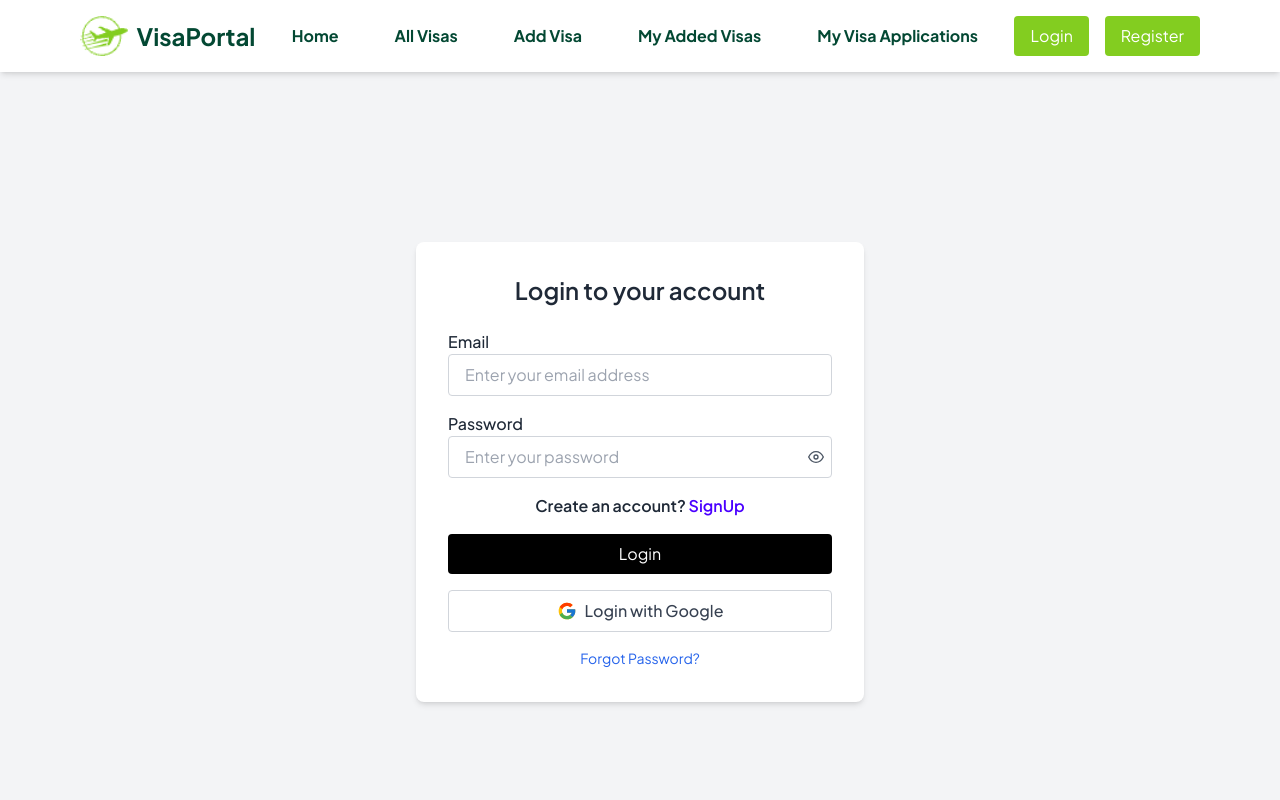
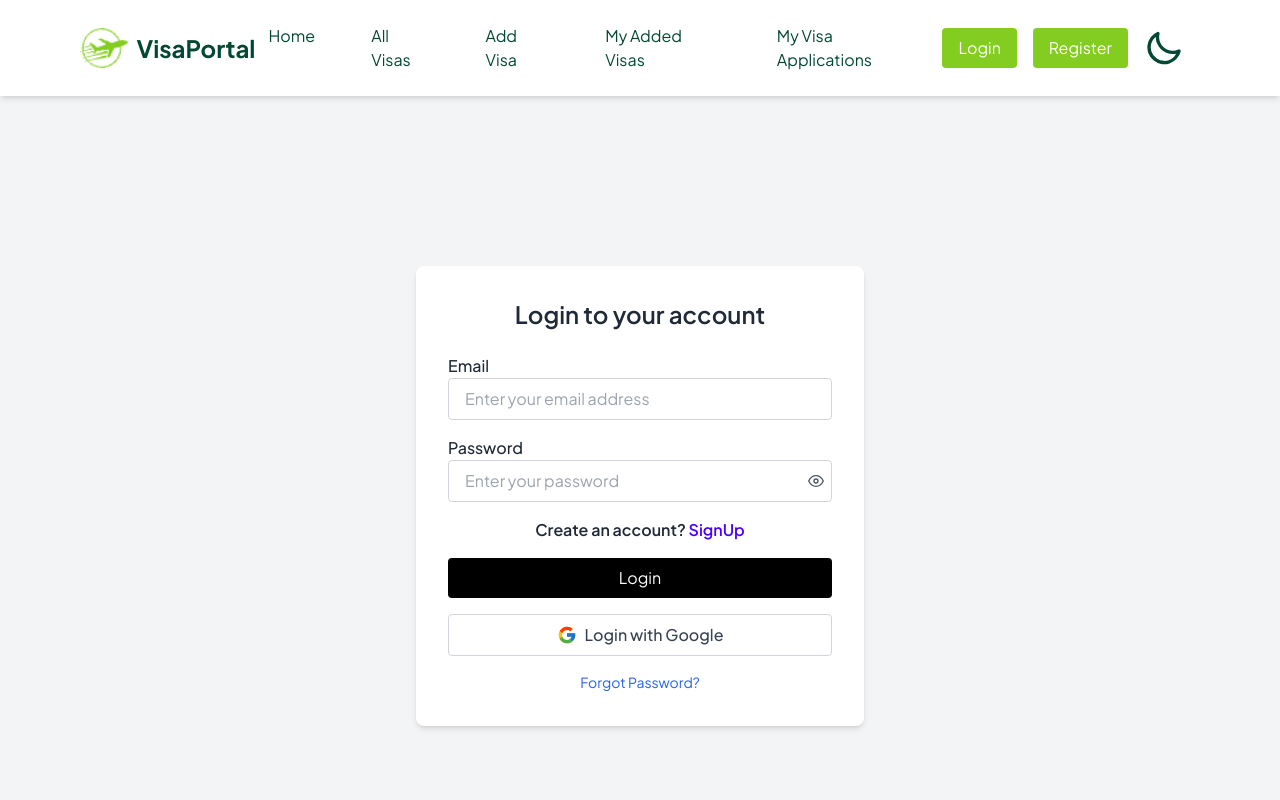
Before and after one commit to Crypt06545/RouteX-client, a React (Vite) app: page /login in a window 1280 px wide. Shown: the top 800 px of the page. Built offline with nearby package versions, Linux system fonts and the light colour scheme; no server answers.

Commit message:
add dark & light mode using cotext api

```diff
--- a/index.html
+++ b/index.html
@@ -1,5 +1,5 @@
 <!DOCTYPE html>
-<html data-theme="light" lang="en">
+<html lang="en">
   <head>
     <meta charset="UTF-8" />
     <link rel="icon" type="image/svg+xml" href="/vite.svg" />
--- a/src/components/Footer.jsx
+++ b/src/components/Footer.jsx
@@ -100,7 +100,7 @@
             Corporate business typically refers to large-scale enterprises or
             organizations.
           </p>
-          <div className="flex">
+          <div className={`flex`}>
             <input
               type="email"
               placeholder="Enter Email"
--- a/src/components/Navbar.jsx
+++ b/src/components/Navbar.jsx
@@ -1,13 +1,14 @@
-import React, { useState, useContext } from "react";
+import React, { useState, useContext, useEffect } from "react";
 import { NavLink, useNavigate } from "react-router-dom";
 import { FaBars, FaTimes } from "react-icons/fa";
 import logo from "../assets/Hlogo.png";
 import { AuthContext } from "../provider/AuthProvider";
-
+import ToggleTheme from "./ToggleTheme";
+import { ThemeContext } from "../provider/ThemeProvider";
 const Navbar = () => {
+  const { theme } = useContext(ThemeContext);
   const [isOpen, setIsOpen] = useState(false);
   const { user, logOut } = useContext(AuthContext);
-
   const navigate = useNavigate();
   const toggleMenu = () => setIsOpen(!isOpen);
 
@@ -15,13 +16,24 @@
     user?.photoURL ||
     "https://static-00.iconduck.com/assets.00/profile-default-icon-2048x2045-u3j7s5nj.png";
   const userName =
-    user?.displayName || (user?.email ? user.email.split("@")[0] : "Unknown User");
+    user?.displayName ||
+    (user?.email ? user.email.split("@")[0] : "Unknown User");
 
   return (
-    <nav className="bg-white px-6 md:px-20 py-4 flex justify-between items-center shadow-md w-full">
+    <nav
+      className={`${
+        theme === "dark" ? "bg-gray-800 text-white" : "bg-white text-[#034833]"
+      } px-6 md:px-20 py-4 flex justify-between items-center shadow-md w-full`}
+    >
       <div className="flex items-center gap-2">
         <img src={logo} alt="logo" className="h-10" />
-        <div className="text-2xl font-bold text-[#034833]">VisaPortal</div>
+        <div
+          className={`${
+            theme === "dark" ? "text-white" : "text-[#034833]"
+          } text-2xl font-bold`}
+        >
+          VisaPortal
+        </div>
       </div>
 
       <div className="hidden lg:flex space-x-6">
@@ -30,7 +42,9 @@
           className={({ isActive }) =>
             isActive
               ? "font-bold rounded-full bg-[#83CD20] text-white px-4 py-2"
-              : "font-bold text-[#034833] hover:text-[#83CD20] px-4 py-2"
+              : `${
+                  theme === "dark" ? "text-white" : "text-[#034833]"
+                } hover:text-[#83CD20] px-4 py-2`
           }
         >
           Home
@@ -40,7 +54,9 @@
           className={({ isActive }) =>
             isActive
               ? "font-bold rounded-full bg-[#83CD20] text-white px-4 py-2"
-              : "font-bold text-[#034833] hover:text-[#83CD20] px-4 py-2"
+              : `${
+                  theme === "dark" ? "text-white" : "text-[#034833]"
+                } hover:text-[#83CD20] px-4 py-2`
           }
         >
           All Visas
@@ -50,7 +66,9 @@
           className={({ isActive }) =>
             isActive
               ? "font-bold rounded-full bg-[#83CD20] text-white px-4 py-2"
-              : "font-bold text-[#034833] hover:text-[#83CD20] px-4 py-2"
+              : `${
+                  theme === "dark" ? "text-white" : "text-[#034833]"
+                } hover:text-[#83CD20] px-4 py-2`
           }
         >
           Add Visa
@@ -60,7 +78,9 @@
           className={({ isActive }) =>
             isActive
               ? "font-bold rounded-full bg-[#83CD20] text-white px-4 py-2"
-              : "font-bold text-[#034833] hover:text-[#83CD20] px-4 py-2"
+              : `${
+                  theme === "dark" ? "text-white" : "text-[#034833]"
+                } hover:text-[#83CD20] px-4 py-2`
           }
         >
           My Added Visas
@@ -70,7 +90,9 @@
           className={({ isActive }) =>
             isActive
               ? "font-bold rounded-full bg-[#83CD20] text-white px-4 py-2"
-              : "font-bold text-[#034833] hover:text-[#83CD20] px-4 py-2"
+              : `${
+                  theme === "dark" ? "text-white" : "text-[#034833]"
+                } hover:text-[#83CD20] px-4 py-2`
           }
         >
           My Visa Applications
@@ -199,6 +221,11 @@
           </>
         )}
       </div>
+
+      {/* Dark/Light Mode Button */}
+      <div>
+        <ToggleTheme />
+      </div>
     </nav>
   );
 };
--- /dev/null
+++ b/src/components/ToggleTheme.jsx
@@ -0,0 +1,35 @@
+import React, { useContext } from "react";
+import { ThemeContext } from "../provider/ThemeProvider"; // import theme context
+
+const ToggleTheme = () => {
+  const { theme, toggleTheme } = useContext(ThemeContext); // access theme context
+
+  return (
+    <button
+      onClick={toggleTheme}
+      className="flex items-center px-4 py-2 "
+    >
+      {/* Sun Icon for Light Mode */}
+      {theme === "dark" ? (
+        <svg
+          className="swap-on text-yellow-500 h-10 w-10 fill-current"
+          xmlns="http://www.w3.org/2000/svg"
+          viewBox="0 0 24 24"
+        >
+          <path d="M5.64,17l-.71.71a1,1,0,0,0,0,1.41,1,1,0,0,0,1.41,0l.71-.71A1,1,0,0,0,5.64,17ZM5,12a1,1,0,0,0-1-1H3a1,1,0,0,0,0,2H4A1,1,0,0,0,5,12Zm7-7a1,1,0,0,0,1-1V3a1,1,0,0,0-2,0V4A1,1,0,0,0,12,5ZM5.64,7.05a1,1,0,0,0,.7.29,1,1,0,0,0,.71-.29,1,1,0,0,0,0-1.41l-.71-.71A1,1,0,0,0,4.93,6.34Zm12,.29a1,1,0,0,0,.7-.29l.71-.71a1,1,0,1,0-1.41-1.41L17,5.64a1,1,0,0,0,0,1.41A1,1,0,0,0,17.66,7.34ZM21,11H20a1,1,0,0,0,0,2h1a1,1,0,0,0,0-2Zm-9,8a1,1,0,0,0-1,1v1a1,1,0,0,0,2,0V20A1,1,0,0,0,12,19ZM18.36,17A1,1,0,0,0,17,18.36l.71.71a1,1,0,0,0,1.41,0,1,1,0,0,0,0-1.41ZM12,6.5A5.5,5.5,0,1,0,17.5,12,5.51,5.51,0,0,0,12,6.5Zm0,9A3.5,3.5,0,1,1,15.5,12,3.5,3.5,0,0,1,12,15.5Z" />
+        </svg>
+      ) : (
+        // Moon Icon for Dark Mode
+        <svg
+          className="swap-off h-10 w-10 fill-current"
+          xmlns="http://www.w3.org/2000/svg"
+          viewBox="0 0 24 24"
+        >
+          <path d="M21.64,13a1,1,0,0,0-1.05-.14,8.05,8.05,0,0,1-3.37.73A8.15,8.15,0,0,1,9.08,5.49a8.59,8.59,0,0,1,.25-2A1,1,0,0,0,8,2.36,10.14,10.14,0,1,0,22,14.05,1,1,0,0,0,21.64,13Zm-9.5,6.69A8.14,8.14,0,0,1,7.08,5.22v.27A10.15,10.15,0,0,0,17.22,15.63a9.79,9.79,0,0,0,2.1-.22A8.11,8.11,0,0,1,12.14,19.73Z" />
+        </svg>
+      )}
+    </button>
+  );
+};
+
+export default ToggleTheme;
--- a/src/main.jsx
+++ b/src/main.jsx
@@ -7,10 +7,12 @@
 import AuthProvider from "./provider/AuthProvider";
 import { ToastContainer } from "react-toastify";
 import "react-toastify/dist/ReactToastify.css";
+import { ThemeProvider } from "./provider/ThemeProvider";
 
 createRoot(document.getElementById("root")).render(
   <StrictMode>
     <AuthProvider>
+      <ThemeProvider>
         <RouterProvider router={router} />
         <ToastContainer
           position="top-right"
@@ -24,6 +26,7 @@
           pauseOnHover
           theme="light"
         />
+      </ThemeProvider>
     </AuthProvider>
   </StrictMode>
 );
--- /dev/null
+++ b/src/provider/ThemeProvider.jsx
@@ -0,0 +1,24 @@
+import React, { createContext, useState, useEffect } from 'react';
+
+const ThemeContext = createContext();
+
+const ThemeProvider = ({ children }) => {
+  const [theme, setTheme] = useState(localStorage.getItem('theme') || 'light');
+
+  useEffect(() => {
+    document.querySelector('html').setAttribute('data-theme', theme);
+    localStorage.setItem('theme', theme);
+  }, [theme]);
+
+  const toggleTheme = () => {
+    setTheme((prevTheme) => (prevTheme === 'dark' ? 'light' : 'dark'));
+  };
+
+  return (
+    <ThemeContext.Provider value={{ theme, toggleTheme }}>
+      {children}
+    </ThemeContext.Provider>
+  );
+};
+
+export { ThemeContext, ThemeProvider };
--- a/tailwind.config.js
+++ b/tailwind.config.js
@@ -8,6 +8,8 @@
       },
     },
   },
-  darkMode: 'class', // Enable dark mode based on a class (this is important)
   plugins: [require("daisyui")],
+  daisyui: {
+    themes: ["light", "dark"],
+  },
 };
```
Lines whose indentation alone changed are shown as unchanged.
